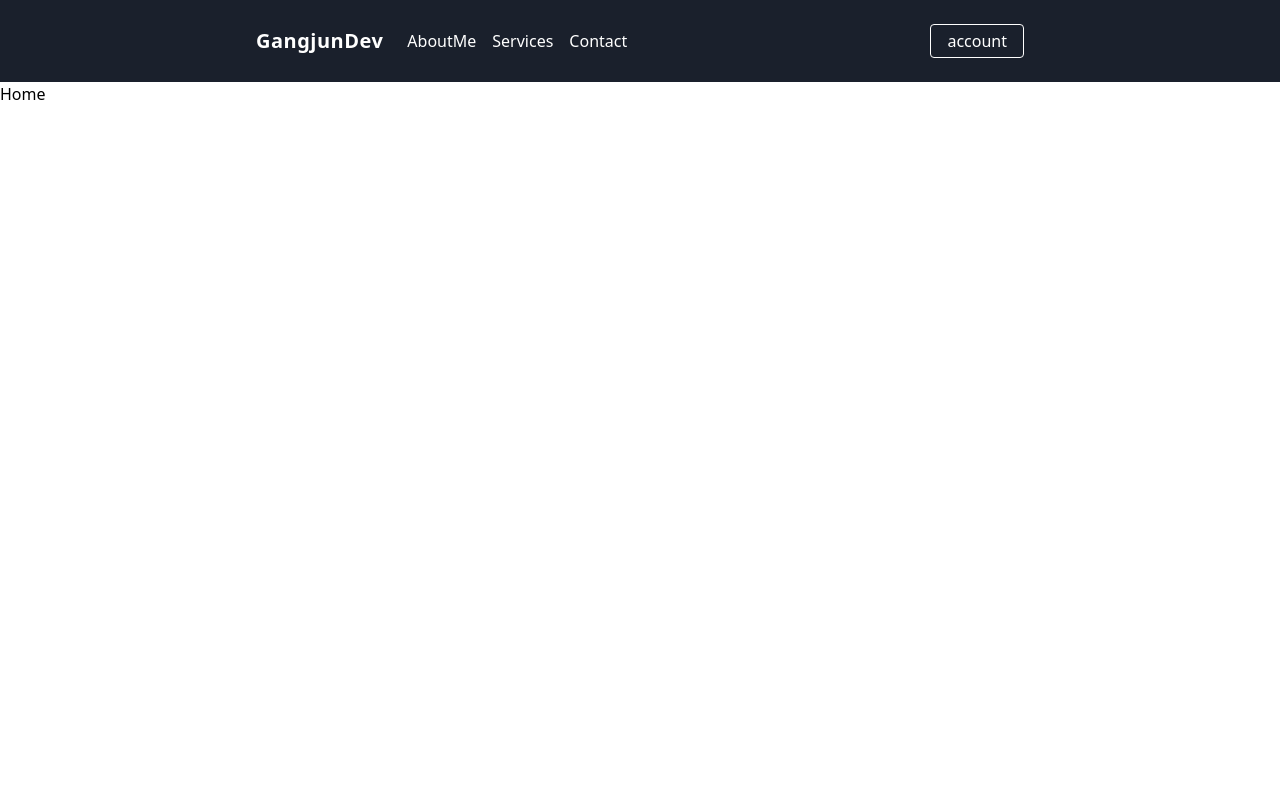
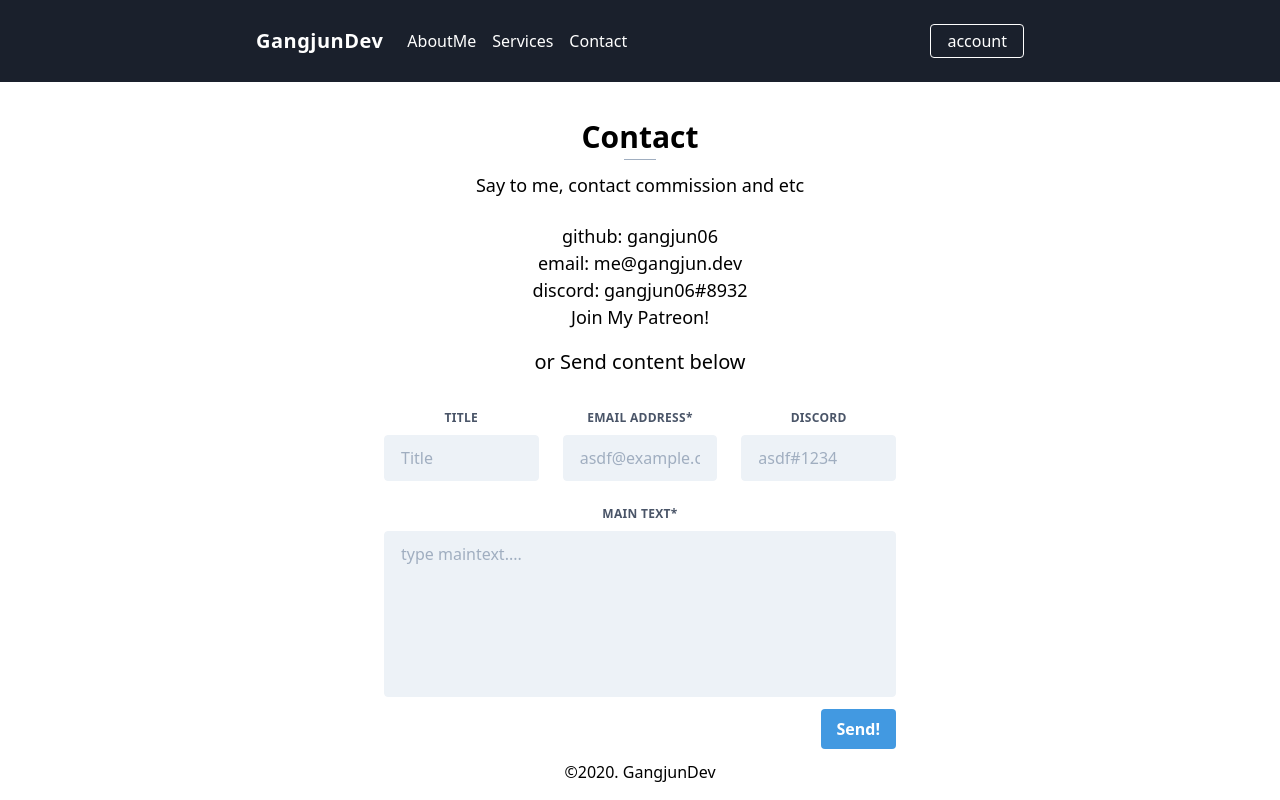
Before and after one commit to gangjun06/gangjun.dev, a React (Create React App) app: page /contact in a window 1280 px wide. Built offline with nearby package versions, Linux system fonts and the light colour scheme.

Commit message:
update contact, all pages title

```diff
--- a/package.json
+++ b/package.json
@@ -7,6 +7,7 @@
     "@testing-library/react": "^9.3.2",
     "@testing-library/user-event": "^7.1.2",
     "react": "^16.13.1",
+    "react-device-detect": "^1.13.1",
     "react-dom": "^16.13.1",
     "react-router-dom": "^5.2.0",
     "react-scripts": "3.4.1",
--- a/src/components/App.js
+++ b/src/components/App.js
@@ -9,7 +9,13 @@
   return (
     <>
       <Navbar />
-      <div>{props.children}</div>
+      <div className="container mx-auto mt-8">{props.children}</div>
+      <div
+        className="text-center py-4 w-full"
+        style={{ position: "absolute", bottom: 0 }}
+      >
+        &copy;2020. GangjunDev
+      </div>
     </>
   );
 };
--- a/src/components/Container.js
+++ /dev/null
@@ -1,5 +0,0 @@
-import React from "react";
-
-export default (props) => {
-  return <div></div>;
-};
--- a/src/components/Navbar.js
+++ b/src/components/Navbar.js
@@ -1,19 +1,50 @@
-import React from "react";
+import React, { useState } from "react";
 import { Link } from "react-router-dom";
+import { isMobile } from "react-device-detect";
 
 export default () => {
+  let [isOpen, setIsOpen] = useState(false);
+  const navMenu = [
+    { name: "AboutMe", link: "/about" },
+    { name: "Services", link: "/services" },
+    { name: "Contact", link: "/contact" },
+  ];
+
+  const BuildMenu = () => {
+    const menuList = navMenu.map((item, index) => (
+      <Link
+        key={index}
+        to={item.link}
+        className="block mt-4 lg:inline-block lg:mt-0 text-white hover:text-gray-200 mr-4"
+      >
+        {item.name}
+      </Link>
+    ));
+    if (isMobile) {
+      return isOpen ? (
+        <div className="text-md lg:flex-grow">{menuList}</div>
+      ) : (
+        <></>
+      );
+    }
+    return <div className="text-md lg:flex-grow">{menuList}</div>;
+  };
+
   return (
     <div>
-      <nav class="flex items-center justify-between flex-wrap bg-gray-900 p-6 xl:px-64">
-        <div class="flex items-center text-white mr-6">
-          <Link to="/" class="font-semibold text-xl tracking-wide">
+      <nav className="flex items-center justify-between flex-wrap bg-gray-900 p-6 xl:px-64">
+        <div className="flex items-center text-white mr-6">
+          <Link to="/" className="font-semibold text-xl tracking-wide">
             GangjunDev
           </Link>
         </div>
-        <div class="block lg:hidden">
-          <button class="flex items-center px-3 py-2 border rounded text-teal-200 border-teal-400 hover:text-white hover:border-white">
+        <div className="block lg:hidden">
+          <button
+            onClick={() => setIsOpen(!isOpen)}
+            className="flex items-center px-3 py-2 border rounded text-teal-200 border-teal-400 hover:text-white hover:border-white"
+          >
             <svg
-              class="fill-current h-3 w-3"
+              className="fill-current h-3 w-3"
               viewBox="0 0 20 20"
               xmlns="http://www.w3.org/2000/svg"
             >
@@ -22,32 +53,12 @@
             </svg>
           </button>
         </div>
-        <div class="w-full block flex-grow lg:flex lg:items-center lg:w-auto">
-          <div class="text-md lg:flex-grow">
-            <Link
-              to="/"
-              class="block mt-4 lg:inline-block lg:mt-0 text-white hover:text-gray-200 mr-4"
-            >
-              AboutMe
-            </Link>
-            <Link
-              to="/"
-              class="block mt-4 lg:inline-block lg:mt-0 text-white hover:text-gray-200 mr-4"
-            >
-              Services
-            </Link>
-            <Link
-              to="/"
-              class="block mt-4 lg:inline-block lg:mt-0 text-white hover:text-gray-200 mr-4"
-            >
-              Contact
-            </Link>
-          </div>
-
+        <div className="w-full block flex-grow lg:flex lg:items-center lg:w-auto">
+          <BuildMenu />
           <div>
             <Link
               to="/signup"
-              class="inline-block text-md px-4 py-2 leading-none border rounded text-white border-white hover:border-transparent hover:text-gray-900 hover:bg-white mt-4 lg:mt-0"
+              className="inline-block text-md px-4 py-2 leading-none border rounded text-white border-white hover:border-transparent hover:text-gray-900 hover:bg-white mt-4 lg:mt-0"
             >
               account
             </Link>
--- /dev/null
+++ b/src/components/Title.js
@@ -0,0 +1,15 @@
+import React from "react";
+
+export default ({ title, text }) => {
+  return (
+    <>
+      <div className="mb-6">
+        <div className="text-3xl font-bold text-center" style={{}}>
+          {title}
+        </div>
+        <div className="border-b w-8 border-gray-500 mx-auto" />
+        <div className="text-center mt-3 text-lg">{text}</div>
+      </div>
+    </>
+  );
+};
--- a/src/pages/About.js
+++ b/src/pages/About.js
@@ -1,8 +1,13 @@
 import React from "react";
+import Title from "../components/Title";
 
 class Home extends React.Component {
   render() {
-    return <div>Home</div>;
+    return (
+      <>
+        <Title title="About" text="Introduce myself" />
+      </>
+    );
   }
 }
 
--- a/src/pages/Contact.js
+++ b/src/pages/Contact.js
@@ -1,8 +1,76 @@
 import React from "react";
+import Title from "../components/Title";
 
 class Home extends React.Component {
   render() {
-    return <div>Home</div>;
+    return (
+      <div className="text-center">
+        <Title title="Contact" text="Say to me, contact commission and etc" />
+        <div className="text-lg">
+          <a href="https://github.com/gangjun06">github: gangjun06</a>
+          <div>email: me@gangjun.dev</div>
+          <div>discord: gangjun06#8932</div>
+          <a href="https://patreon.com/gangjun">Join My Patreon!</a>
+        </div>
+        <div className="my-4 text-xl">or Send content below</div>
+        <form className="w-full mx-auto mt-8" style={{ width: "40vw" }}>
+          <div className="flex flex-wrap -mx-3 mb-6">
+            <div className="w-full md:w-1/3 px-3 mb-6 md:mb-0">
+              <label className="block uppercase tracking-wide text-gray-700 text-xs font-bold mb-2">
+                Title
+              </label>
+              <input
+                className="appearance-none block w-full bg-gray-200 text-gray-700 border border-gray-200 rounded py-3 px-4 leading-tight focus:outline-none focus:bg-white focus:border-gray-500"
+                placeholder="Title"
+                maxLength="40"
+              />
+            </div>
+            <div className="w-full md:w-1/3 px-3">
+              <label className="block uppercase tracking-wide text-gray-700 text-xs font-bold mb-2">
+                Email Address*
+              </label>
+              <input
+                className="appearance-none block w-full bg-gray-200 text-gray-700 border border-gray-200 rounded py-3 px-4 leading-tight focus:outline-none focus:bg-white focus:border-gray-500"
+                maxLength="40"
+                placeholder="asdf@example.com"
+              />
+            </div>
+            <div className="w-full md:w-1/3 px-3">
+              <label className="block uppercase tracking-wide text-gray-700 text-xs font-bold mb-2">
+                Discord
+              </label>
+              <input
+                className="appearance-none block w-full bg-gray-200 text-gray-700 border border-gray-200 rounded py-3 px-4 leading-tight focus:outline-none focus:bg-white focus:border-gray-500"
+                maxLength="40"
+                placeholder="asdf#1234"
+              />
+            </div>
+          </div>
+          <div className="flex flex-wrap -mx-3">
+            <div className="w-full px-3">
+              <label
+                className="block uppercase tracking-wide text-gray-700 text-xs font-bold mb-2"
+                for="grid-password"
+              >
+                Main Text*
+              </label>
+              <textarea
+                className="appearance-none block w-full bg-gray-200 text-gray-700 border border-gray-200 rounded py-3 px-4 mb-3 leading-tight focus:outline-none focus:bg-white focus:border-gray-500"
+                style={{ resize: "none" }}
+                rows="7"
+                maxLength="1000"
+                placeholder="type maintext...."
+              />
+            </div>
+          </div>
+          <div className="flex flex-row-reverse w-full">
+            <button class="bg-blue-500 hover:bg-blue-700 text-white font-bold py-2 px-4 rounded mb-4">
+              Send!
+            </button>
+          </div>
+        </form>
+      </div>
+    );
   }
 }
 
--- a/src/pages/NotMatch.js
+++ b/src/pages/NotMatch.js
@@ -1,8 +1,22 @@
 import React from "react";
+import Title from "../components/Title";
+import { Link } from "react-router-dom";
 
 class Home extends React.Component {
   render() {
-    return <div>404</div>;
+    return (
+      <>
+        <div className="text-center">
+          <Title title="404" text="Page Not Found" />
+          <Link
+            to="/"
+            className="bg-transparent hover:bg-blue-500 text-blue-700 font-semibold hover:text-white py-2 px-4 border border-blue-500 hover:border-transparent rounded"
+          >
+            GoTo Home
+          </Link>
+        </div>
+      </>
+    );
   }
 }
 
--- a/src/pages/Services.js
+++ b/src/pages/Services.js
@@ -1,8 +1,13 @@
 import React from "react";
+import Title from "../components/Title";
 
 class Home extends React.Component {
   render() {
-    return <div>Home</div>;
+    return (
+      <>
+        <Title title="Services" text="Services I developed" />
+      </>
+    );
   }
 }
 
```
Also changed, not shown: 1 other file (tests, documents, lock files or other folders).
